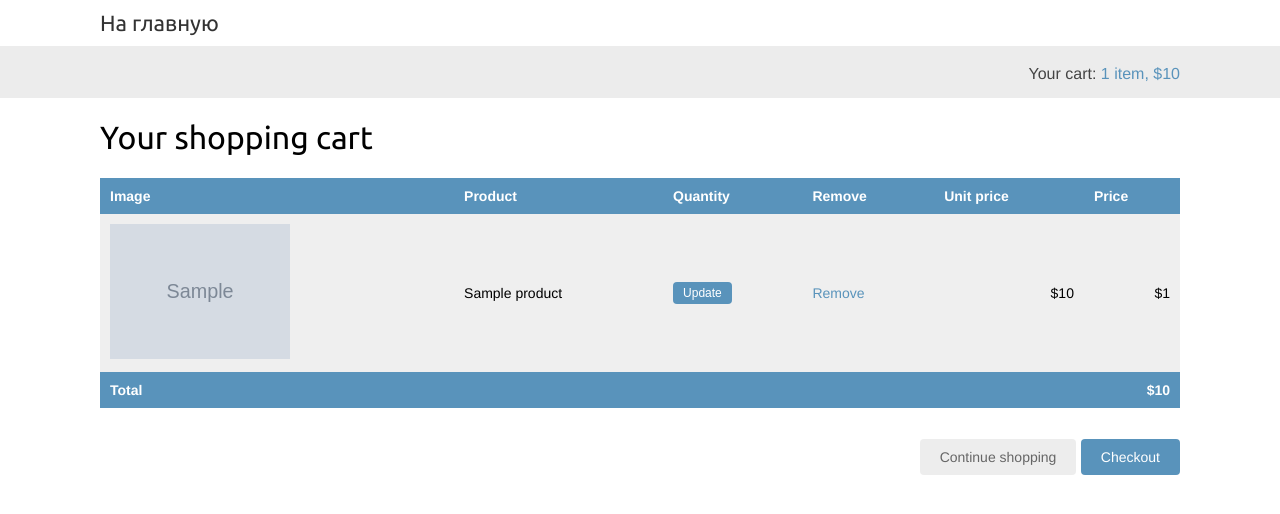
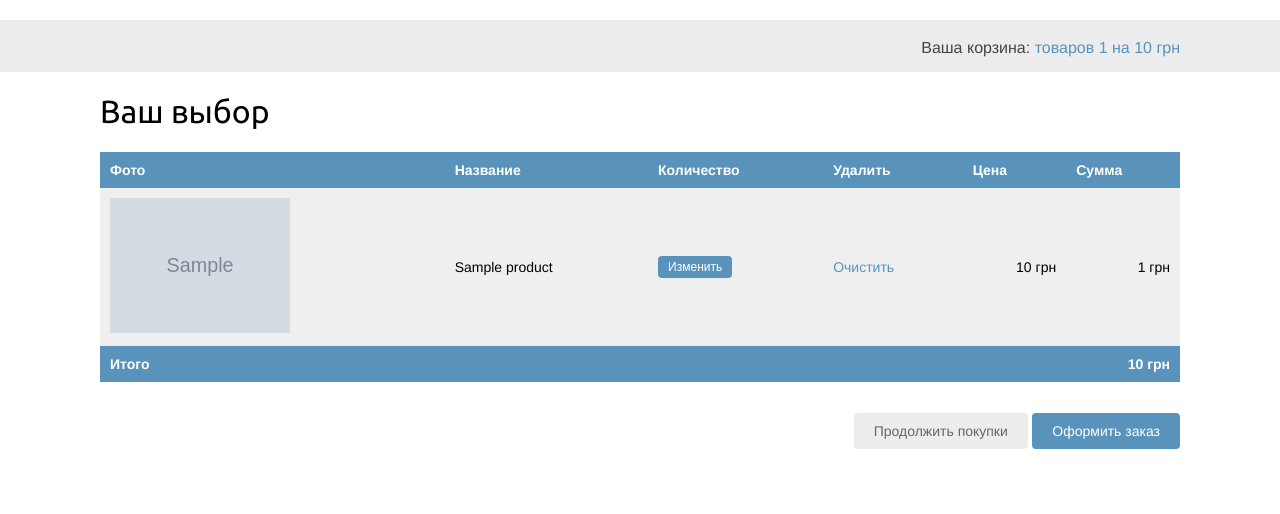
Before and after one commit to pixma500/MyShop, a Django app: template cart/templates/cart/detail.html in a window 1280 px wide. Shown: the top 514 px of the page. Run offline with Django 3.2, Linux system fonts and the light colour scheme; the template is opened without the code that fills it: most values are stand-ins (such as "Sample title", 1, 10 or a date in 2020); grey boxes marked "Sample" are stand-in pictures.

```diff
--- a/MyShop/urls.py
+++ b/MyShop/urls.py
@@ -20,10 +20,13 @@ from django.conf.urls.static import static
 
 urlpatterns = [
     path('admin/', admin.site.urls),
+    path('orders/', include('orders.urls', namespace='orders')),
     path('cart/', include('cart.urls', namespace='cart')),
     #path('shop/', include('shop.urls',namespace='shop')),
     path('', include('shop.urls',namespace='home')),
 
 ]
 if settings.DEBUG:
+    import debug_toolbar
+    urlpatterns = [ path('__debug__/', include(debug_toolbar.urls)),] + urlpatterns
     urlpatterns += static(settings.MEDIA_URL, document_root=settings.MEDIA_ROOT)
--- a/cart/forms.py
+++ b/cart/forms.py
@@ -1,7 +1,7 @@
 from django import forms
 
 
-PRODUCT_QUANTITY_CHOICES = [(i, str(i)) for i in range(1, 21)]
+PRODUCT_QUANTITY_CHOICES = [(i, str(i)) for i in range(1, 6)]
 
 
 class CartAddProductForm(forms.Form):
--- a/cart/templates/cart/detail.html
+++ b/cart/templates/cart/detail.html
@@ -2,20 +2,20 @@
 {% load static %}
 
 {% block title %}
-  Your shopping cart
+  Корзина
 {% endblock %}
 
 {% block content %}
-  <h1>Your shopping cart</h1>
+  <h1>Ваш выбор</h1>
   <table class="cart">
     <thead>
       <tr>
-        <th>Image</th>
-        <th>Product</th>
-        <th>Quantity</th>
-        <th>Remove</th>
-        <th>Unit price</th>
-        <th>Price</th>
+        <th>Фото</th>
+        <th>Название</th>
+        <th>Количество</th>
+        <th>Удалить</th>
+        <th>Цена</th>
+        <th>Сумма</th>
       </tr>
     </thead>
     <tbody>
@@ -32,26 +32,28 @@
               <form action="{% url "cart:cart_add" product.id %}" method="post">
                 {{ item.update_quantity_form.quantity }}
                 {{ item.update_quantity_form.update }}
-                <input type="submit" value="Update">
+                <input type="submit" value="Изменить">
                 {% csrf_token %}
               </form>
             </td>
-            <td><a href="{% url "cart:cart_remove" product.id %}">Remove</a></td>
-            <td class="num">${{ item.price }}</td>
-            <td class="num">${{ item.total_price }}</td>
+            <td><a href="{% url "cart:cart_remove" product.id %}">Очистить</a></td>
+            <td class="num">{{ item.price }} грн</td>
+            <td class="num">{{ item.total_price }} грн</td>
           </tr>
         {% endwith %}
       {% endfor %}
       <tr class="total">
-        <td>Total</td>
+        <td>Итого</td>
         <td colspan="4"></td>
-        <td class="num">${{ cart.get_total_price }}</td>
+        <td class="num">{{ cart.get_total_price }} грн</td>
       </tr>
     </tbody>
   </table>
   <p class="text-right">
-    <a href="{% url "shop:product_list" %}" class="button light">Continue shopping</a>
-      <a href="#" class="button">Checkout</a>
+    <a href="{% url "shop:product_list" %}" class="button light">Продолжить покупки</a>
+      <a href="{% url "orders:order_create" %}" class="button">
+Оформить заказ
+</a>
 
 
   </p>
--- a/shop/models.py
+++ b/shop/models.py
@@ -25,6 +25,10 @@ class Tag (models.Model):
         ordering = ('title',)
         verbose_name = 'тег'
         verbose_name_plural = 'теги'
+
+    def get_absolute_url(self):
+        return reverse('shop:product_list_by_tag', args=[self.slug])
+
 
 
 
--- a/shop/static/css/base.css
+++ b/shop/static/css/base.css
@@ -161,7 +161,7 @@ ul.errorlist {
 #sidebar ul li {
     margin:0;
     list-style:none;
-    padding:10px 14px;
+    padding:6px 14px;
 }
 
 #sidebar ul li a {
--- a/shop/static/css/style.css
+++ b/shop/static/css/style.css
@@ -148,7 +148,7 @@ color: #fff;
 
 .link{
 	padding:15px 35px;
-	background: rgba(236, 198, 20, 0.89);
+	background: rgba(41, 109, 179, 0.89);
 	color:#fff !important;
 	font-size:16px;
 	font-weight:400;
@@ -356,8 +356,8 @@ color: #fff;
 .Portfolio-box{
 	text-align:center;
 	margin-bottom:30px;
-	height:350px;
-	width:350px;
+	height:300px;
+	width:300px;
 	overflow:hidden;
 	float:left;
 	padding:0;
--- a/shop/urls.py
+++ b/shop/urls.py
@@ -4,9 +4,11 @@ app_name = 'shop'
 
 
 urlpatterns = [
-    path('', views.home,name='home'),
+    #path('', views.home,name='home'),
+    path('home', views.tag_list,name='home'),
     path('shop/', views.product_list, name='product_list'),
-
+    path('home/<slug:tags_slug>/', views.tag_list,
+    name='product_list_by_tag'),
     path('<slug:category_slug>/', views.product_list,
     name='product_list_by_category'),
     path('<int:id>/<slug:slug>/', views.product_detail, name='product_detail'),
--- a/templates/shop/base.html
+++ b/templates/shop/base.html
@@ -9,23 +9,24 @@
 <link href="{% static "css/base.css" %}" rel="stylesheet">
 </head>
 <body>
-{% block te %}
+
 
     <div id="header">
-    <a href="{% url "shop:home" %}" class="logo">На главную</a>
+
 </div>
+    {% block te %}
 {% endblock te %}
 <div id="subheader">
 <div class="cart">
 {% with total_items=cart|length %}
 {% if cart|length > 0 %}
-Your cart:
+Ваша корзина:
 <a href="{% url "cart:cart_detail" %}">
-{{ total_items }} item{{ total_items|pluralize }},
-${{ cart.get_total_price }}
+товаров {{ total_items }} на
+{{ cart.get_total_price }} грн
 </a>
 {% else %}
-Your cart is empty.
+Ваша корзина пуста.
 {% endif %}
 {% endwith %}
 </div>
```
Also changed, not shown: MyShop/settings.py (+10 -4 lines), orders/forms.py (added, +8 -0 lines), orders/templates/orders/order/create.html (added, +24 -0 lines), orders/templates/orders/order/created.html (added, +9 -0 lines), orders/urls.py (added, +9 -0 lines), shop/views.py (+16 -3 lines), templates/shop/home.html (+23 -56 lines), templates/shop/product/detail.html (+6 -4 lines), templates/shop/product/list.html (+11 -1 lines).
